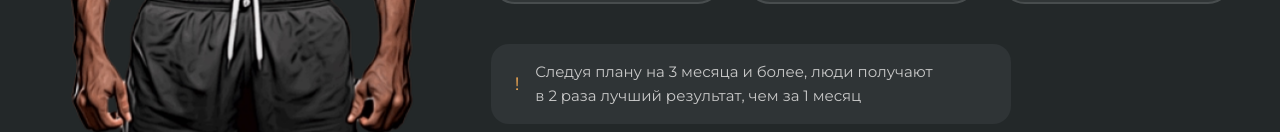
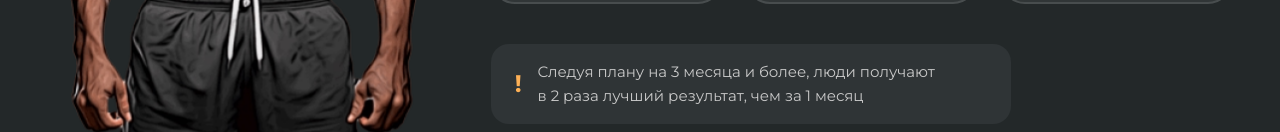
Before and after one commit to katherinek727/frontend-test-tariffs, a Next.js app: page / in a window 1280 px wide. Shown: the part 820-952 px from the top of the page. Built offline with nearby package versions, Linux system fonts and the light colour scheme; no server answers; what tw-elements would draw is missing.

Commit message:
Commit 13 - updated

```diff
--- a/components/landing/Main.js
+++ b/components/landing/Main.js
@@ -90,7 +90,7 @@ export default function Main({ tariffs = [], timerEnded = false }) {
             {/* Info message */}
             <div className="mt-2 sm:mt-4 flex items-start sm:items-center gap-3 sm:gap-4 rounded-xl sm:rounded-[18px] bg-[#2F3436] px-4 sm:px-6 py-3 sm:py-4 w-full max-w-[520px]">
 
-              <span className="text-[#FDB056] text-base sm:text-lg leading-none shrink-0 mt-0.5 sm:mt-0">
+              <span className="text-[#FDB056] text-2xl  font-bold leading-none shrink-0 mt-0.5 sm:mt-0">
                 !
               </span>
 
```
